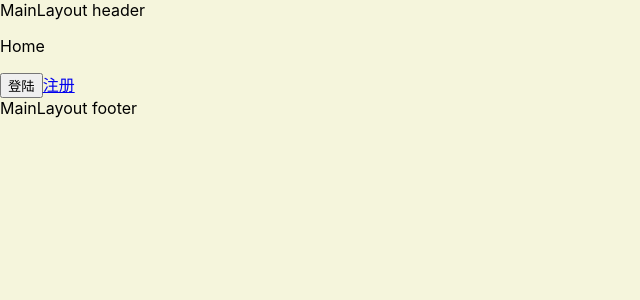
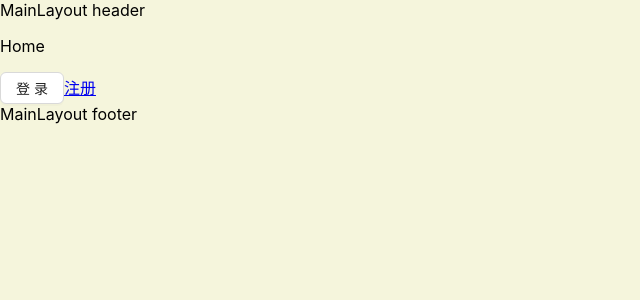
Before and after one commit to YvonneStandin/wjx-project, a React (Create React App) app: page / in a window 1280 px wide. Shown: the top 300 px of the page, without its empty margins (0-640 px from the left). Built offline with nearby package versions, Linux system fonts and the light colour scheme.

Commit message:
chore: 引入antd

```diff
--- a/package.json
+++ b/package.json
@@ -11,6 +11,7 @@
     "@types/react": "^18.3.4",
     "@types/react-dom": "^18.3.0",
     "ahooks": "^3.8.1",
+    "antd": "^5.20.6",
     "classnames": "^2.5.1",
     "immer": "^10.1.1",
     "react": "^18.3.1",
--- a/src/pages/Home.tsx
+++ b/src/pages/Home.tsx
@@ -1,5 +1,6 @@
 import React, { FC } from 'react'
 import { useNavigate, Link } from 'react-router-dom'
+import { Button } from 'antd'
 
 const Home: FC = () => {
   const nav = useNavigate()
@@ -13,7 +14,7 @@ const Home: FC = () => {
   return (
     <div>
       <p>Home</p>
-      <button onClick={loginHandler}>登陆</button>
+      <Button onClick={loginHandler}>登录</Button>
       <Link to="/register">注册</Link>
     </div>
   )
```
Also changed, not shown: 2 other files (tests, documents, lock files or other folders).
